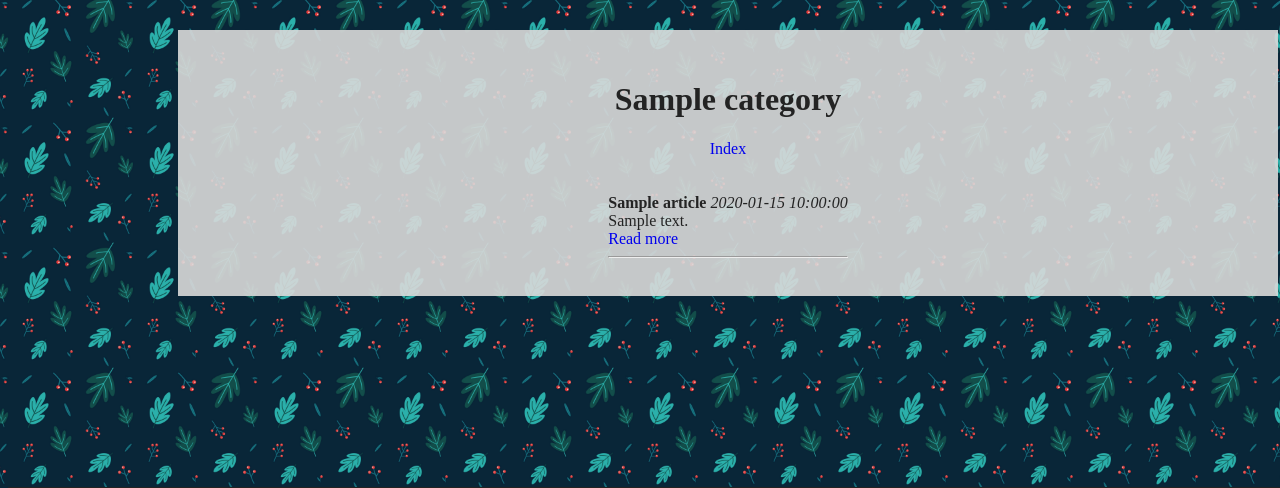
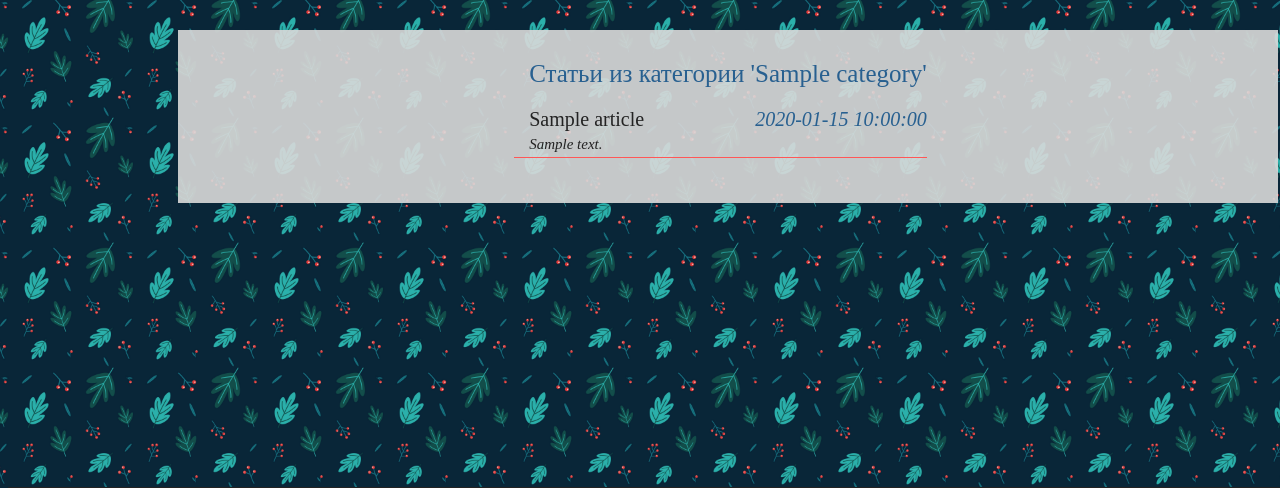
Before and after one commit to CRAZYMIXAKER/MVC, a PHP site: page /category/categoryOne/1 in a window 1280 px wide; the page is wider, and only the part inside the window is pictured. Shown: the part 158-646 px from the top of that part. Run offline with PHP 8.4, Linux system fonts and the light colour scheme; tables that the repository leaves empty hold one stand-in row (values such as "Sample post"); data that the repository does not hold is empty; some libraries are stand-ins or nearby versions.

Commit message:
categoryOne/css

```diff
--- a/assets/css/main.css
+++ b/assets/css/main.css
@@ -223,6 +223,10 @@ ul>li {
   color: var(--black);
 }
 
+.article__name:hover {
+  color: royalblue;
+}
+
 .article__date {
   color: var(--blue);
 }
--- a/views/category/v_categoryOne.php
+++ b/views/category/v_categoryOne.php
@@ -1,11 +1,13 @@
-<H1><?= $articles[0]['name_category'] ?></H1>
-<a href="<?= BASE_URL ?>">Index</a></br></br>
-<?php foreach ($articles as $article) : ?>
-	<div>
-		<strong><?= $article['title'] ?></strong>
-		<em><?= $article['dt_add'] ?></em>
-		<div> <?= $article['content'] ?> </div>
-		<a href="<?= BASE_URL ?>article/article/<?= $article['id_article'] ?>"> Read more </a>
-		<hr>
-	</div>
-<? endforeach; ?>
+<div class="page">
+	<div class="page__title">Статьи из категории '<?= $articles[0]['name_category'] ?>'</div>
+
+	<? foreach ($articles as $article) : ?>
+		<div class="article">
+			<div class="article__title">
+				<a class="article__name" href="<?= BASE_URL ?>article/article/<?= $article['id_article'] ?>"> <?= $article['title'] ?> </a>
+				<em class="article__date"><?= $article['dt_add'] ?></em>
+			</div>
+			<div class="article__content"> <?= $article['content'] ?> </div>
+		</div>
+	<? endforeach; ?>
+</div>
```
